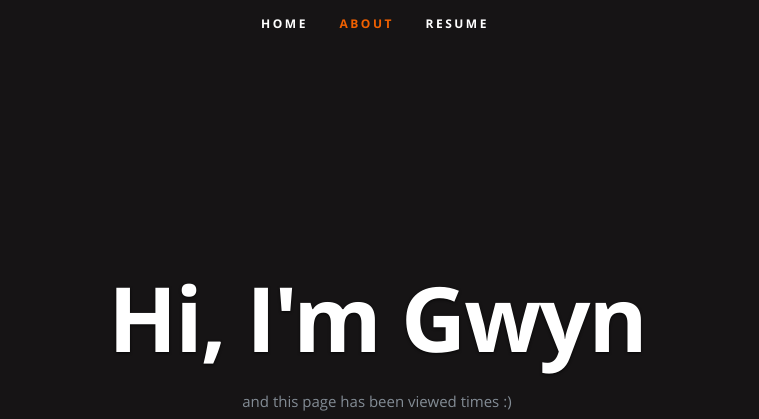
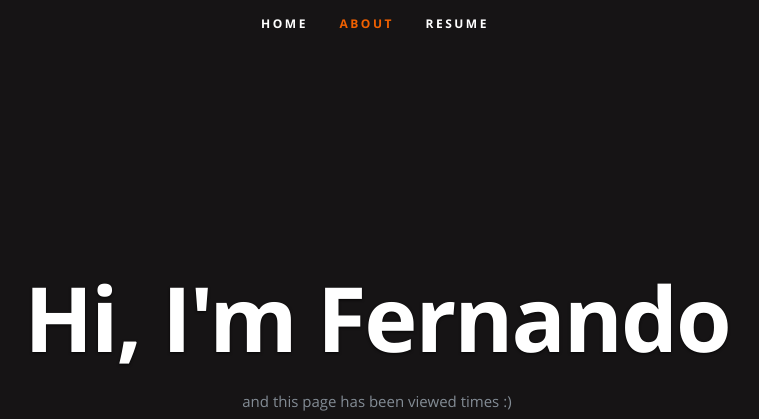
Before and after one commit to fernandogprieto/azure-resume-challenge, a plain HTML site: page frontend/index.html in a window 1280 px wide. Shown: the top 419 px of the page, without its empty margins (265-1024 px from the left). Drawn offline with nearby package versions, Linux system fonts and the light colour scheme; a script that the page names is missing.

Commit message:
edition template static

```diff
--- a/frontend/index.html
+++ b/frontend/index.html
@@ -7,7 +7,7 @@
    <!--- Basic Page Needs
    ================================================== -->
    <meta charset="utf-8">
-	<title>Gwyn's Resume</title>
+	<title>FGP's Resume</title>
 	<meta name="description" content="">
 	<meta name="author" content="">
 
@@ -54,7 +54,7 @@
 
       <div class="row banner">
          <div class="banner-text">
-            <h1 class="responsive-headline">Hi, I'm Gwyn</h1>
+            <h1 class="responsive-headline">Hi, I'm Fernando</h1>
 
             <p>and this page has been viewed <a id="counter"></a> times :) </p>
             <ul class="social">
```
